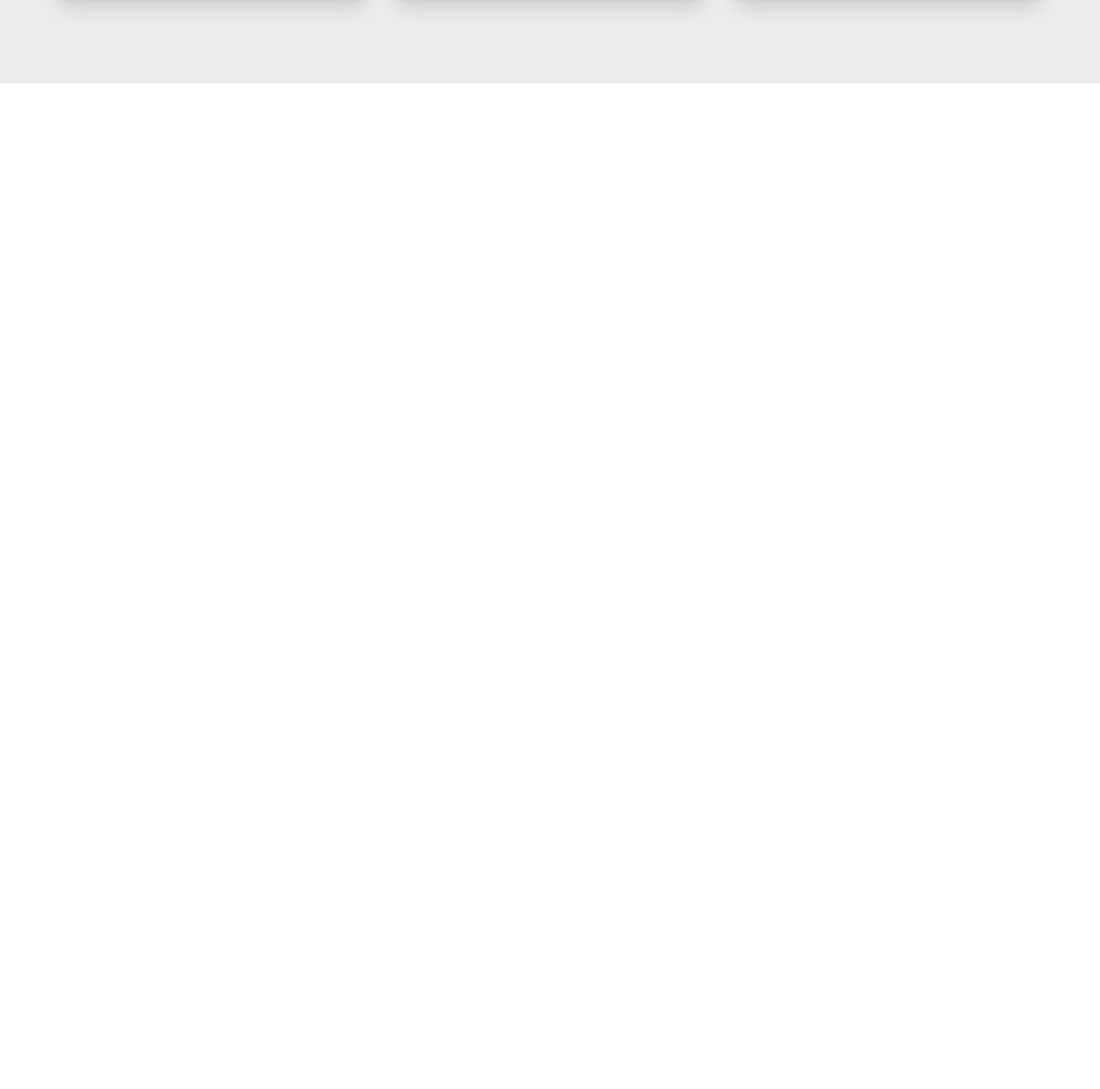
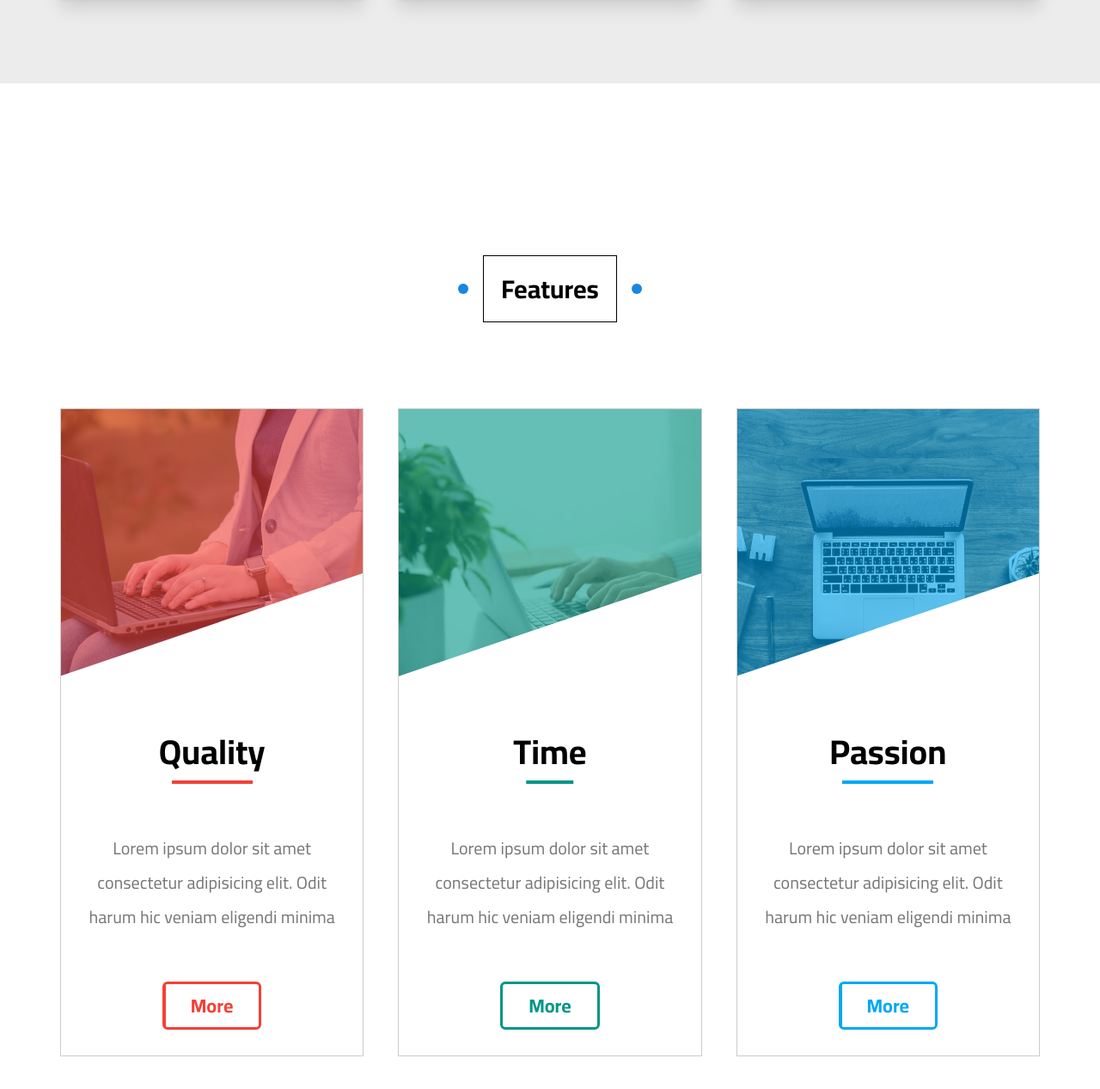
Before and after one commit to abdelrhman892/template_5_HTML-CSS, a plain HTML site: page index.html in a window 1280 px wide. Shown: the part 3264-4531 px from the top of the page at 86% size. Before the commit the page ends 3361 px from the top, so only its background shows below. Drawn offline with Linux system fonts and the light colour scheme.

Commit message:
Finish with features section

```diff
--- a/CSS/style.css
+++ b/CSS/style.css
@@ -445,9 +445,159 @@ ul {
   max-width: 100%;
   transition: all 0.5s;
 }
-
 /*End Gallery*/
 
+/* Start Features */
+.features {
+  padding-top: var(--main-padding-top);
+  padding-bottom: var(--main-padding-bottom);
+  position: relative;
+  background-color: white;
+}
+
+.features .container {
+  display: grid;
+  grid-template-columns: repeat(auto-fill, minmax(300px, 1fr));
+  gap: 40px;
+}
+
+.features .box {
+  text-align: center;
+  border: 1px solid #ccc;
+
+}
+
+.features .box .img-holder {
+  position: relative;
+  overflow: hidden;
+}
+
+.features .box .img-holder::before {
+  content: "";
+  position: absolute;
+  top: 0;
+  left: 0;
+  width: 100%;
+  height: 100%;
+}
+
+.features .box .img-holder::after {
+  content: "";
+  position: absolute;
+  bottom: 0;
+  right: 0;
+  border-style:solid ;
+  border-width: 0px 0px 170px 500px;
+  border-color:transparent transparent white transparent;
+  transition: all 0.5s;
+
+}
+
+.features .box:hover .img-holder::after {
+  border-width: 0px 500px 190px 0px;
+  border-color: transparent transparent white transparent;
+}
+
+.features .box .img-holder img {
+  max-width: 100%;
+
+}
+
+.features .box h2 {
+  position: relative;
+  font-size: 40px;
+  margin: auto;
+  width: fit-content;
+}
+
+.features .box h2::after {
+  content: "";
+  position: absolute;
+  bottom: 0;
+  left: 50%;
+  transform: translateX(-50%);
+  width: calc(100% - 30px);
+  height: 4px;
+}
+
+.features .box p {
+  line-height: 2;
+  font-size: 20px;
+  margin: 30px 0;
+  padding: 25px;
+  color: #777;
+}
+
+.features .box a {
+  display: block;
+  border-width: 3px;
+  border-style: solid;
+  width: fit-content;
+  margin: 0 auto 30px;
+  font-size: 22px;
+  font-weight: bold;
+  padding: 4px 30px;
+  border-radius: 6px;
+  transition: var(--main-transition);
+}
+
+.features .box:hover a{
+  background-position: left bottom;
+  color: white;
+}
+
+
+.features .quality .img-holder::before {
+  background-color: rgb(244 64 54 / 60%);
+}
+
+.features .quality h2::after {
+  background-color: #f44036;
+}
+
+.features .quality a {
+  color: #f44036;
+  border-color: #f44036;
+  background: linear-gradient(to right, #f44036 50%, white 50%);
+  background-size: 200% 100%;
+  background-position:right bottom;
+}
+
+
+.features .time .img-holder::before {
+  background-color: rgb(0 150 136 / 60%);;
+}
+
+.features .time h2::after {
+  background-color: #009688;
+}
+
+.features .time a {
+  color: #009688;
+  border-color: #009688;
+  background: linear-gradient(to right, #009688 50%, white 50%);
+  background-size: 200% 100%;
+  background-position:right bottom;
+}
+
+
+.features .passion .img-holder::before {
+  background-color: rgb(3 169 244 / 60%);
+}
+
+.features .passion h2::after {
+  background-color: #03a8f4;
+}
+
+.features .passion a {
+  color: #03a8f4;
+  border-color: #03a8f4;
+  background: linear-gradient(to right, #03a8f4 50%, white 50%);
+  background-size: 200% 100%;
+  background-position:right bottom;
+}
+
+/* End Features*/
 /* Start Animation */
 @keyframes up-and-down {
   0%,
--- a/index.html
+++ b/index.html
@@ -256,6 +256,41 @@
       </div>
     </div>
     <!-- End Gallery -->
-  </body>
+    <!-- Start Features -->
+    <div class="features" id="features">
+      <h2 class="main-title">Features</h2>
+      <div class="container">
+        <div class="box quality">
+          <div class="img-holder">
+            <img src="imgs/features-01.jpg" alt>
+          </div>
+          <h2>Quality</h2>
+          <p>Lorem ipsum dolor sit amet consectetur adipisicing elit. Odit
+            harum hic veniam eligendi minima</p>
+          <a href="#">More</a>
+        </div>
 
-</html>
+        <div class="box time">
+          <div class="img-holder">
+            <img src="imgs/features-02.jpg" alt>
+          </div>
+          <h2>Time</h2>
+          <p>Lorem ipsum dolor sit amet consectetur adipisicing elit. Odit
+            harum hic veniam eligendi minima</p>
+          <a href="#">More</a>
+        </div>
+
+        <div class="box passion">
+          <div class="img-holder">
+            <img src="imgs/features-03.jpg" alt>
+          </div>
+          <h2>Passion</h2>
+          <p>Lorem ipsum dolor sit amet consectetur adipisicing elit. Odit
+            harum hic veniam eligendi minima</p>
+          <a href="#">More</a>
+        </div>
+      </div>
+      <!-- End Features -->
+    </body>
+
+  </html>
```
